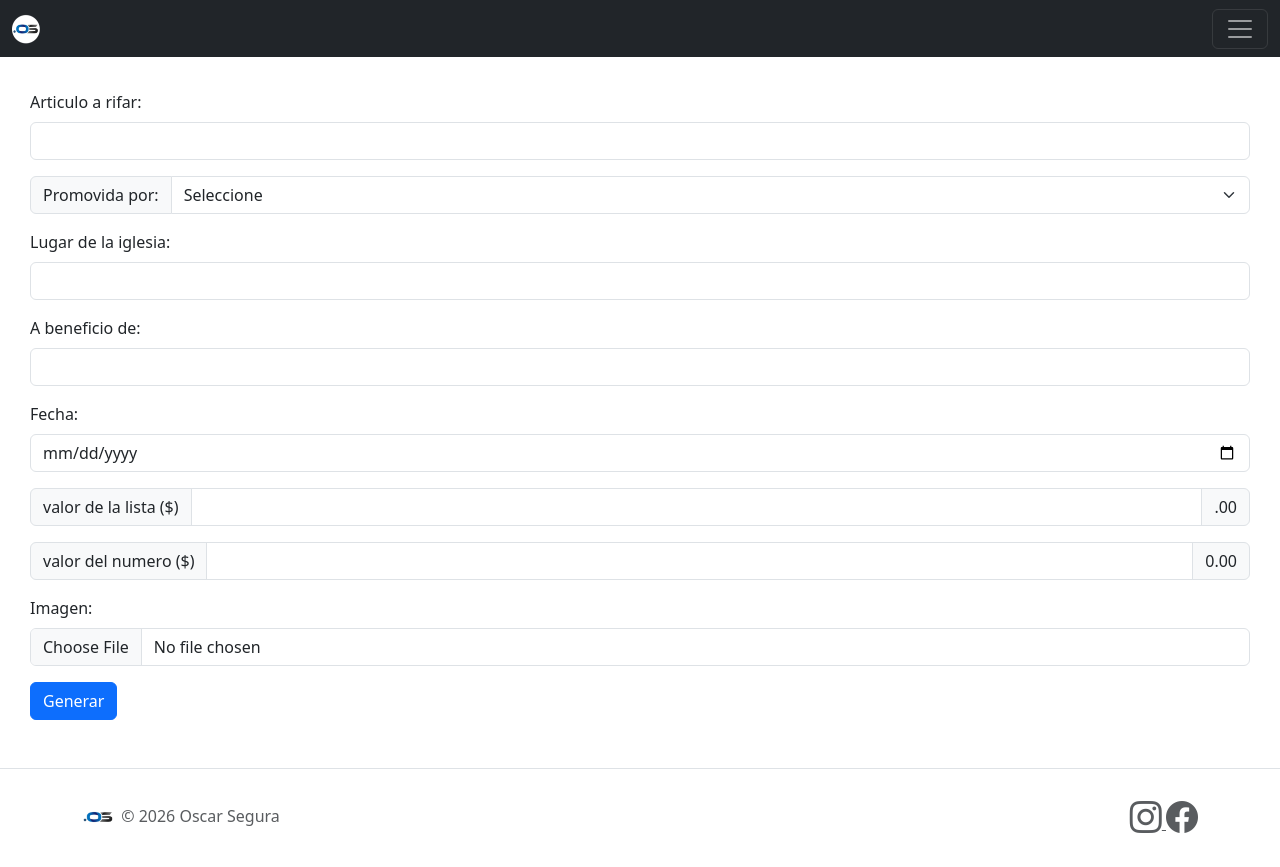
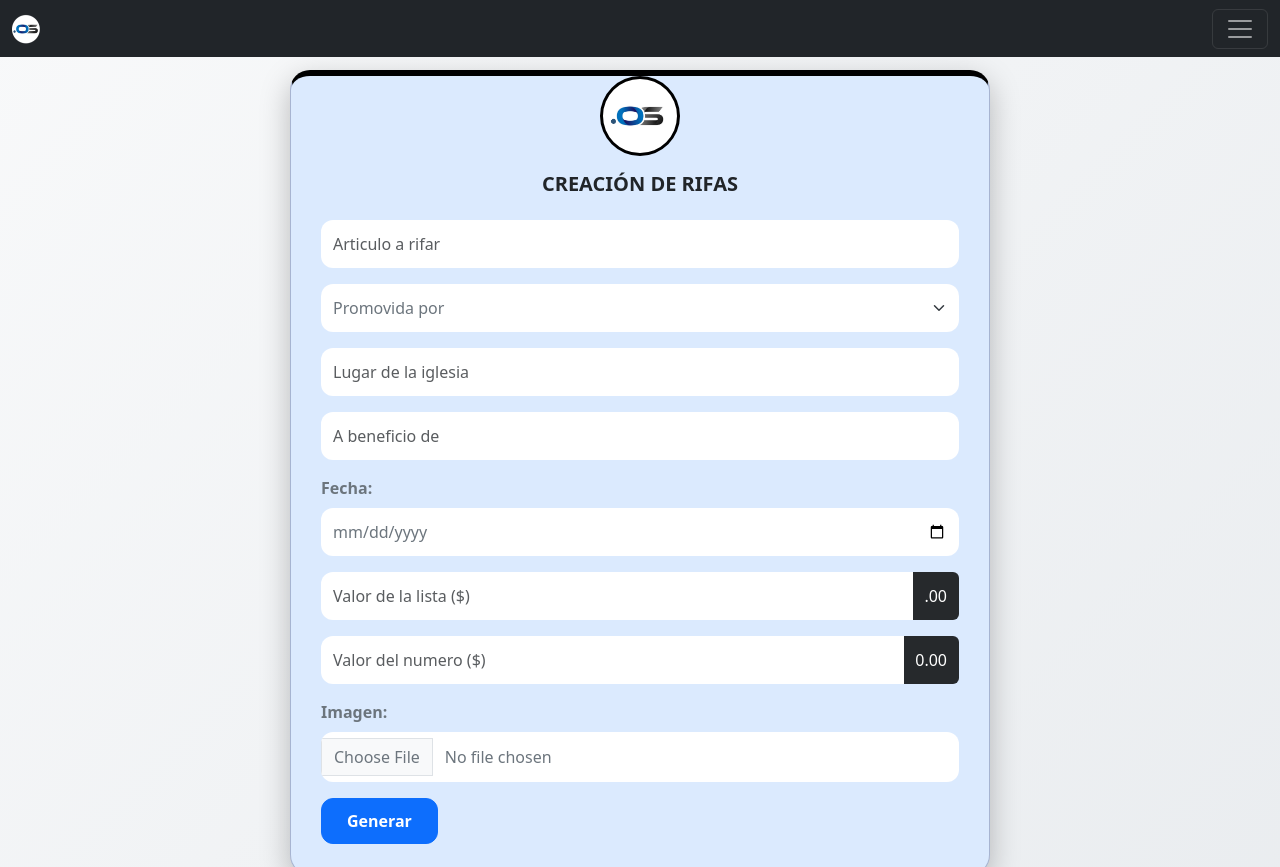
Before and after one commit to SV20008/Web-Oscar, a website: page public/formRifas1.html in a window 1280 px wide. Shown: the top 867 px of the page. Drawn offline with nearby package versions, Linux system fonts and the light colour scheme.

Commit message:
estilos de formularios

```diff
--- a/public/css/style.css
+++ b/public/css/style.css
@@ -1,5 +1,11 @@
 body {
     font-family: 'Poppins', sans-serif;
+    background: linear-gradient(
+        135deg,
+        #f8f9fa,
+        #e9ecef
+    );
+    min-height: 100vh;
 }
 
 .cuadricula-principal-videos{
@@ -7,9 +13,65 @@ body {
 }
 
 .formulario-rifa{
-    margin-top: 90px;
-    margin-left: 30px;
-    margin-right: 30px;
+    max-width: 700px;
+    margin: 70px auto 40px auto;
+    padding: 30px;
+
+    background: #dbeafe;
+    backdrop-filter: blur(12px);
+
+    border-radius: 20px;
+
+    border: 1px solid rgba(17, 25, 80, 0.253);
+    border-top: 6px solid #000;
+
+    box-shadow: 0 10px 30px rgba(0,0,0,.25);
+}
+
+.titulo-rifa{
+    font-weight: 700;
+}
+.formulario-rifa .form-label{
+    color: #6c757d;
+    font-weight: 600;
+}
+
+.formulario-rifa .form-control,
+.formulario-rifa .form-select{
+    font-weight: 400;
+    color: #6c757d;
+    border-radius: 12px;
+    padding: 12px;
+    border: none;
+}
+
+.formulario-rifa .form-control:focus,
+.formulario-rifa .form-select:focus{
+    box-shadow: 0 0 12px rgba(13,110,253,.5);
+}
+
+.formulario-rifa .input-group-text{
+    background: #26292c;
+    color: white;
+    border: none;
+    font-weight: 500;
+}
+
+.formulario-rifa .btn-primary{
+    border-radius: 12px;
+    padding: 10px 25px;
+    font-weight: 600;
+}
+
+.formulario-rifa .btn-success{
+    border-radius: 12px;
+    padding: 10px 25px;
+    font-weight: 600;
+}
+
+.formulario-rifa small{
+    display: block;
+    margin-top: 4px;
 }
 
 .form-control:focus,
@@ -19,6 +81,21 @@ body {
     transition: all 0.2s ease;
 }
 
+.formulario-rifa input[type="file"]::file-selector-button{
+    background: #f8f9fa;
+    color: #6c757d;
+    font-weight: 400;
+    border: 1px solid #dee2e6;
+}
+
+
+.logo-rifa{
+    border: 3px solid #000;
+    border-radius: 50%;
+    padding: 5px;
+    background: white;
+    margin-top: -30px;
+}
 .btn-pdf-activo {
     animation: brilloPDF 1.2s infinite;
 }
@@ -106,7 +183,6 @@ body {
 .plantilla-rifa:hover{
     transform: scale(1.05);
     border-color: #1b3358;
-    box-shadow: 0 0 20px rgba(13,110,253,.5);
 }
 .modal-header{
     background: #313439;
@@ -114,7 +190,7 @@ body {
 }
 
 .modal-body{
-    background: #aebfd1;
+    background: #dbeafe;
 }
 .modal-title{
     width: 100%;
--- a/public/formRifas1.html
+++ b/public/formRifas1.html
@@ -32,13 +32,16 @@
             <div class="offcanvas-body">
             <ul class="navbar-nav justify-content-end flex-grow-1 pe-3">
                 <li class="nav-item">
-                <a class="nav-link active" aria-current="page" href="pdf/Instructivo_pianoByOLSV.pdf"><i class="bi bi-file-earmark-pdf-fill me-2"></i>Piano PDF</a>
+                <a class="nav-link active" aria-current="page" href="/"><i class="bi bi-house-door-fill me-2"></i>Inicio</a>
                 </li>
                 <li class="nav-item" id="itemRifa">
                 <a class="nav-link active" href="#" data-bs-toggle="modal" data-bs-target="#modalRifas"><i class="bi bi-ticket-perforated-fill me-2"></i>Creación de rifas</a>
                 </li>
                 <li class="nav-item">
-                <a class="nav-link active" aria-current="page" href="/"><i class="bi bi-house-door-fill me-2"></i>Inicio</a>
+                <a class="nav-link active" aria-current="page" href="#"><i class="bi bi-file-earmark-pdf-fill me-2"></i>Creación de invitaciones</a>
+                </li>
+                <li class="nav-item">
+                <a class="nav-link active" aria-current="page" href="pdf/Instructivo_pianoByOLSV.pdf"><i class="bi bi-file-earmark-pdf-fill me-2"></i>Piano PDF</a>
                 </li>
             </ul>
             <small id="sinResultados" class="text-danger"></small>
@@ -48,15 +51,17 @@
     </nav>
 
     <form class=" formulario-rifa" id="formRifas">
+        <div class="text-center mb-4">
+            <img src="img/logo-web-azul-negro.png" width="80" class="logo-rifa">
+            <h5 class="text-dark mt-3 titulo-rifa">CREACIÓN DE RIFAS</h5>
+        </div>
         <div class="mb-3">
-            <label for="exampleInputEmail1" class="form-label">Articulo a rifar:</label>
-            <input type="text" class="form-control" id="articulo">
+            <input type="text" class="form-control" id="articulo" placeholder="Articulo a rifar">
             <small id="errorArticulo" class="text-danger"></small>
         </div>
         <div class="input-group mb-3">
-            <label class="input-group-text" for="inputGroupSelect01">Promovida por:</label>
                 <select class="form-select" id="inputGroupSelect01">
-                    <option selected>Seleccione</option>
+                    <option selected disabled>Promovida por</option>
                     <option>sociedad de jovenes</option>
                     <option>sociedad de embajadores</option>
                     <option>sociedad de colaboradoras</option>
@@ -69,13 +74,11 @@
         </div>
         <small id="errorPromotor" class="text-danger"></small>
         <div class="mb-3">
-            <label for="exampleInputEmail1" class="form-label">Lugar de la iglesia:</label>
-            <input type="text" class="form-control" id="lugar">
+            <input type="text" class="form-control" id="lugar" placeholder="Lugar de la iglesia">
             <small id="errorLugar" class="text-danger"></small>
         </div>
         <div class="mb-3">
-            <label for="exampleInputEmail1" class="form-label">A beneficio de:</label>
-            <input type="text" class="form-control" id="beneficio">
+            <input type="text" class="form-control" id="beneficio" placeholder="A beneficio de">
             <small id="errorBeneficio" class="text-danger"></small>
         </div>
         <div class="mb-3">
@@ -84,13 +87,11 @@
                 <small id="errorFecha" class="text-danger"></small>
         </div>
         <div class="input-group mb-3">
-            <span class="input-group-text">valor de la lista ($)</span>
-            <input type="number" class="form-control" id="valorlista" min="1" step="1" aria-label="Amount">
+            <input type="number" class="form-control" id="valorlista" min="1" step="1" aria-label="Amount" placeholder="Valor de la lista ($)">
             <span class="input-group-text">.00</span>
         </div>
         <div class="input-group mb-3">
-            <span class="input-group-text">valor del numero ($)</span>
-            <input type="number" class="form-control" id="valornumero" min="0.01" step="0.01" aria-label="Amount">
+            <input type="number" class="form-control" id="valornumero" min="0.01" step="0.01" aria-label="Amount" placeholder="Valor del numero ($)">
             <span class="input-group-text">0.00</span>
         </div>
         <small id="errorValorNumero" class="text-danger"></small>
--- a/public/js/form.js
+++ b/public/js/form.js
@@ -151,9 +151,7 @@ document.getElementById("formRifas").addEventListener("submit", async (e) => {
     }
 });
 
-/* document.getElementById("convertPdfBtn").addEventListener("click", () => {
-    window.location.href = "https://www.ilovepdf.com/word_to_pdf";
-}); */
+
 
 window.addEventListener("load", () => {
     document.getElementById("articulo").focus();
```
Also changed, not shown: index.html (+7 -4 lines), public/formRifas.html (+16 -10 lines).
